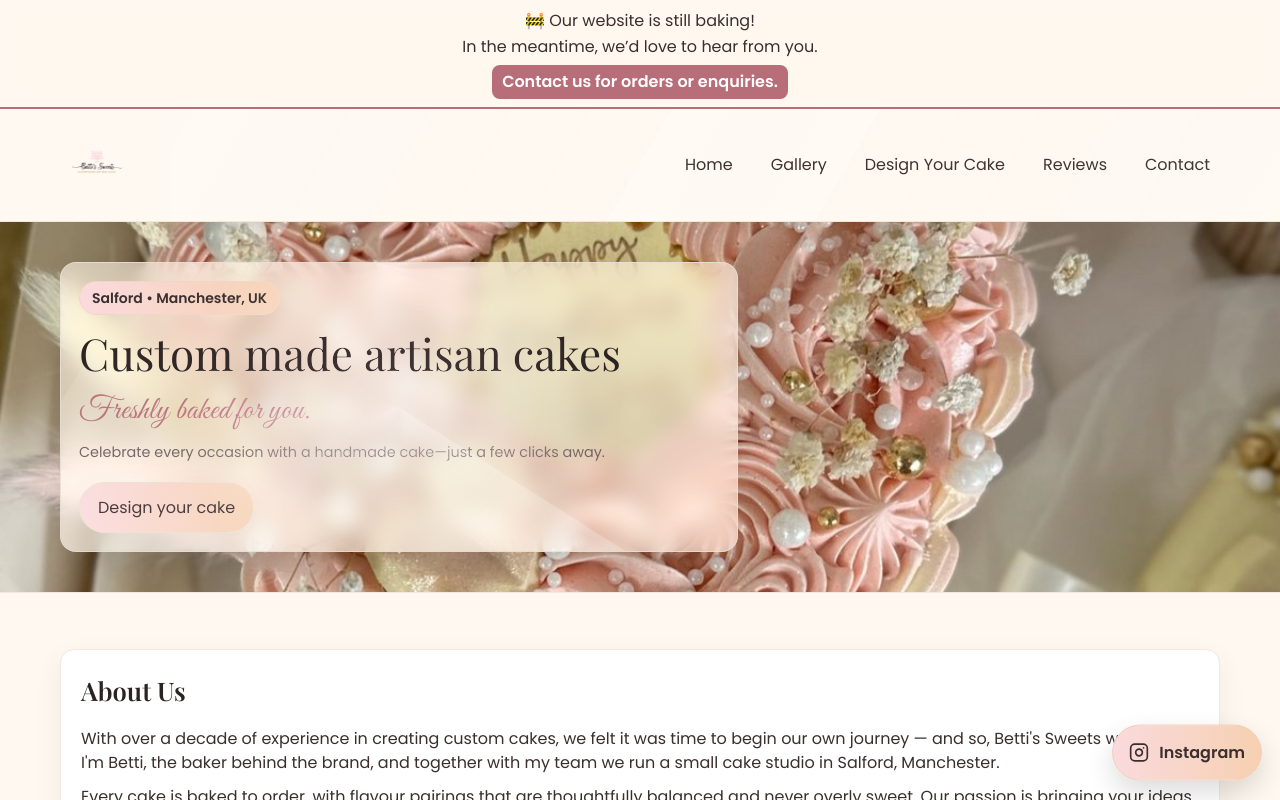
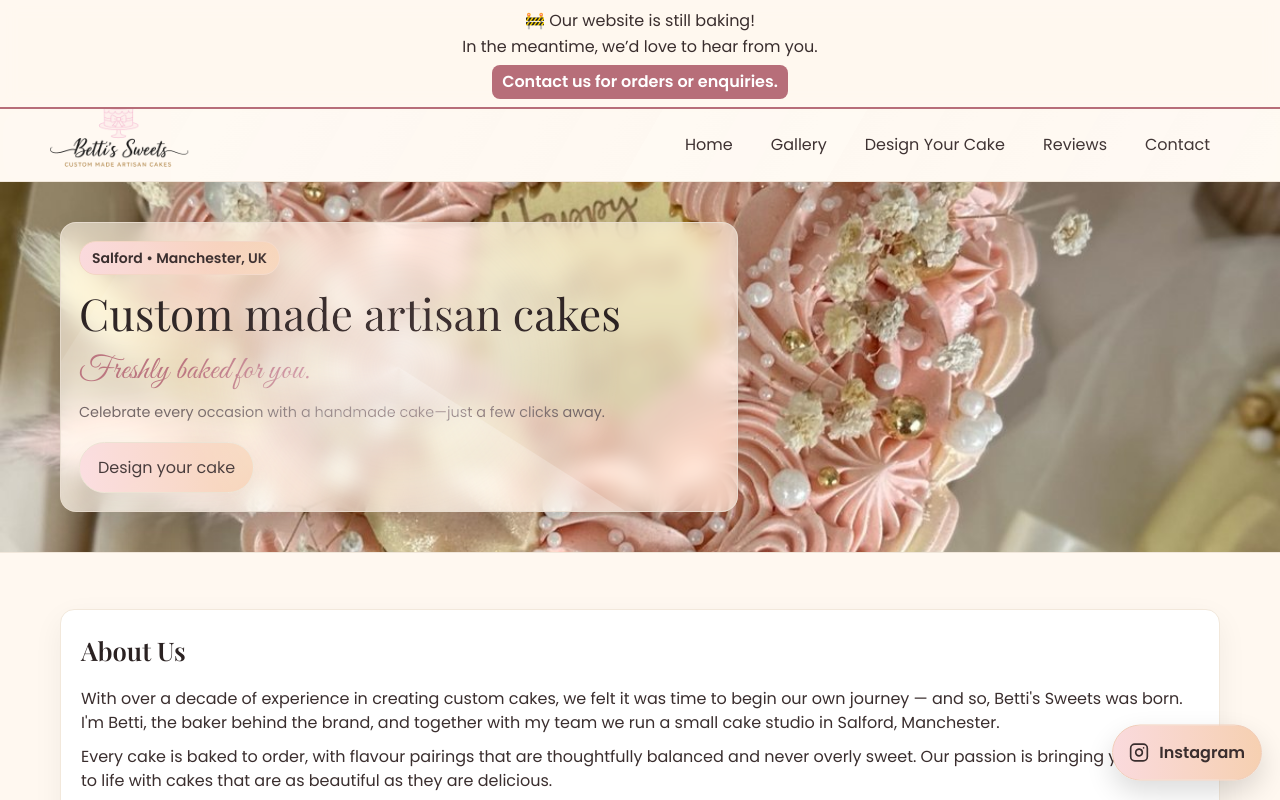
Before and after one commit to bettuskaaa06-ctrl/Betti-s-Sweets, a React (Vite) app: page / in a window 1280 px wide. Shown: the top 800 px of the page. Built offline with nearby package versions, Linux system fonts and the light colour scheme.

Commit message:
FINAL FIX: Large logo size and hero animation overflow fix

```diff
--- a/src/components/Header.jsx
+++ b/src/components/Header.jsx
@@ -39,11 +39,11 @@ const Header = () => {
       className="sticky z-50 header-glare bg-[rgba(255,248,240,0.85)] backdrop-blur-glass border-b border-[#f1e7db]"
       style={{ top: `${headerTop}px` }}
     >
-      <div className="max-w-[1200px] mx-auto px-5 flex items-center justify-between h-28 lg:h-[112px]">
+      <div className="max-w-[1200px] mx-auto px-5 flex items-center justify-between h-16 lg:h-18">
         {/* Brand */}
         <div className="flex items-center gap-2.5 mr-auto">
           <div
-            className="h-[40px] lg:h-[50px] aspect-[120/36] overflow-hidden rounded-lg"
+            className="h-[70px] lg:h-[80px] aspect-[120/36] overflow-visible"
             aria-hidden="true"
           >
             <img
@@ -54,7 +54,7 @@ const Header = () => {
               className="h-full w-auto object-contain object-center transform-gpu"
               style={{
                 transformOrigin: 'center center',
-                transform: 'scale(0.8)'
+                transform: 'scale(1.4)'
               }}
               onError={(e) => {
                 e.target.onerror = null;
--- a/src/components/Hero.jsx
+++ b/src/components/Hero.jsx
@@ -53,7 +53,7 @@ const Hero = () => {
         <div className="max-w-[1200px] mx-auto px-5 grid grid-cols-1 lg:grid-cols-[1.2fr_0.8fr] gap-[30px] items-center py-10 lg:py-[40px_20px_30px]">
           <div
             ref={glassRef}
-            className="glass p-[18px] mx-auto lg:mx-0 w-[calc(100vw-40px)] max-w-[720px] lg:w-auto lg:max-w-none"
+            className="glass p-[18px] mx-auto lg:mx-0 w-[calc(100vw-40px)] max-w-[720px] lg:w-auto lg:max-w-none overflow-hidden"
           >
             <span className="inline-block bg-gradient-to-r from-[var(--blush)] to-[var(--peach)] px-3 py-1.5 rounded-full font-semibold border border-[#f3d5c4] text-sm">
               Salford • Manchester, UK
```
Also changed, not shown: 6 other files (tests, documents, lock files or other folders).
